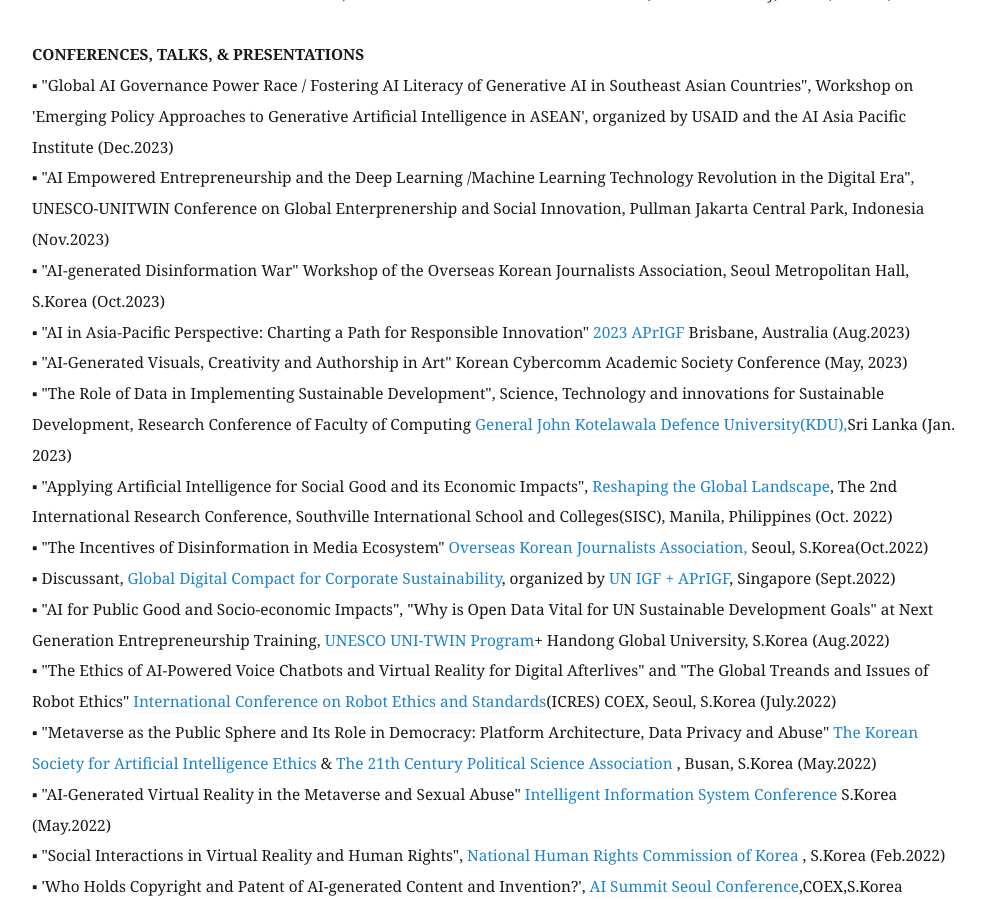
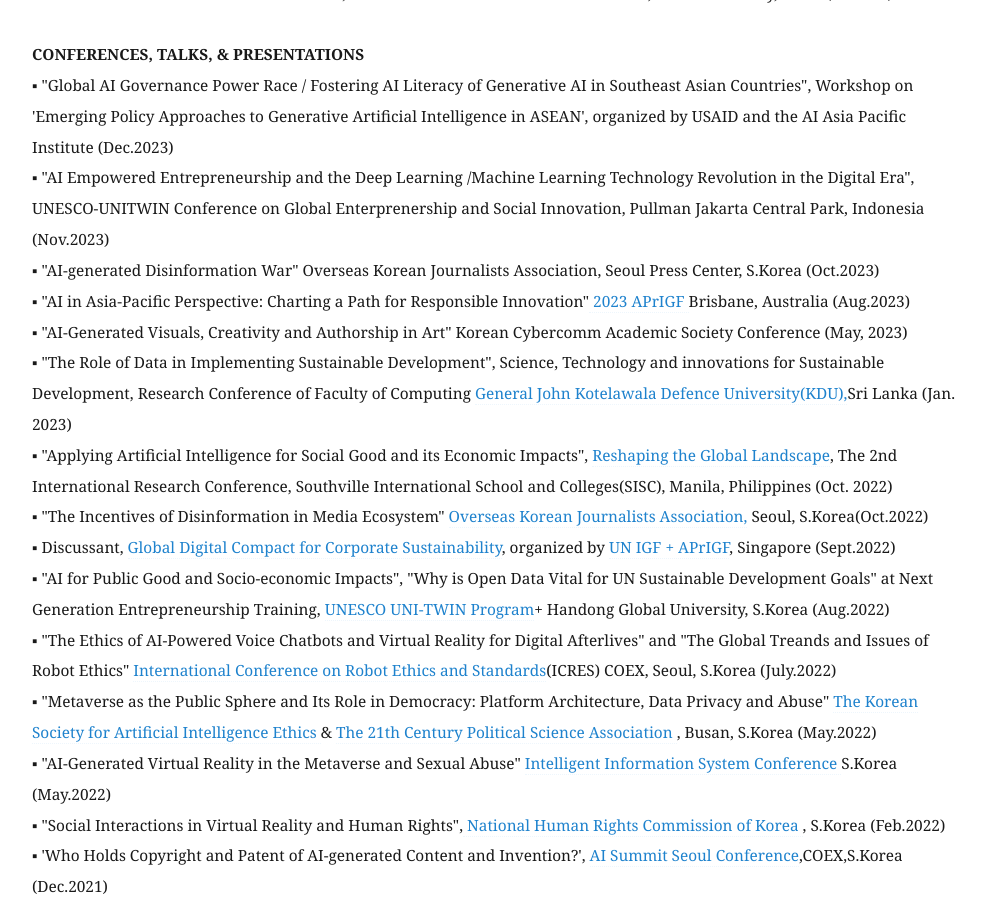
Before and after one commit to eunchangchoi/eunchangchoi.github.io, a Jekyll site: the page built from index.md, in a window 1280 px wide and 900 px high, scrolled down 4516 px. Shown: the whole window, without its empty margins (68-1054 px from the left). Built offline with Jekyll 4.4.1, drawn with Linux system fonts in a browser that asks for light colours.

Commit message:
Update index.md

```diff
--- a/index.md
+++ b/index.md
@@ -97,7 +97,7 @@
  <strong> CONFERENCES, TALKS, & PRESENTATIONS </strong> <br>
 ▪ "Global AI Governance Power Race / Fostering AI Literacy of Generative AI in Southeast Asian Countries", Workshop on 'Emerging Policy Approaches to Generative Artificial Intelligence in ASEAN', organized by USAID and the AI Asia Pacific Institute (Dec.2023) <br>
 ▪ "AI Empowered Entrepreneurship and the Deep Learning /Machine Learning Technology Revolution in the Digital Era", UNESCO-UNITWIN Conference on Global Enterprenership and Social Innovation, Pullman Jakarta Central Park, Indonesia (Nov.2023) <br>
-▪ "AI-generated Disinformation War" Workshop of the Overseas Korean Journalists Association, Seoul Metropolitan Hall, S.Korea (Oct.2023) <br>
+▪ "AI-generated Disinformation War" Overseas Korean Journalists Association, Seoul Press Center, S.Korea (Oct.2023) <br>
 ▪ "AI in Asia-Pacific Perspective: Charting a Path for Responsible Innovation"<a href="https://forms.for.asia/proposal/?proposalform=NjQ1N2JkN2I4YmY3Yi8vMjMvLzEyNTQvLzA="> 2023 APrIGF </a> Brisbane, Australia (Aug.2023) <br>
 ▪ "AI-Generated Visuals, Creativity and Authorship in Art" Korean Cybercomm Academic Society Conference (May, 2023) <br>
 ▪ "The Role of Data in Implementing Sustainable Development", Science, Technology and innovations for Sustainable Development, Research Conference of Faculty of Computing <a href="https://www.kdu.ac.lk/"> General John Kotelawala Defence University(KDU),</a>Sri Lanka (Jan. 2023) <br>
```
